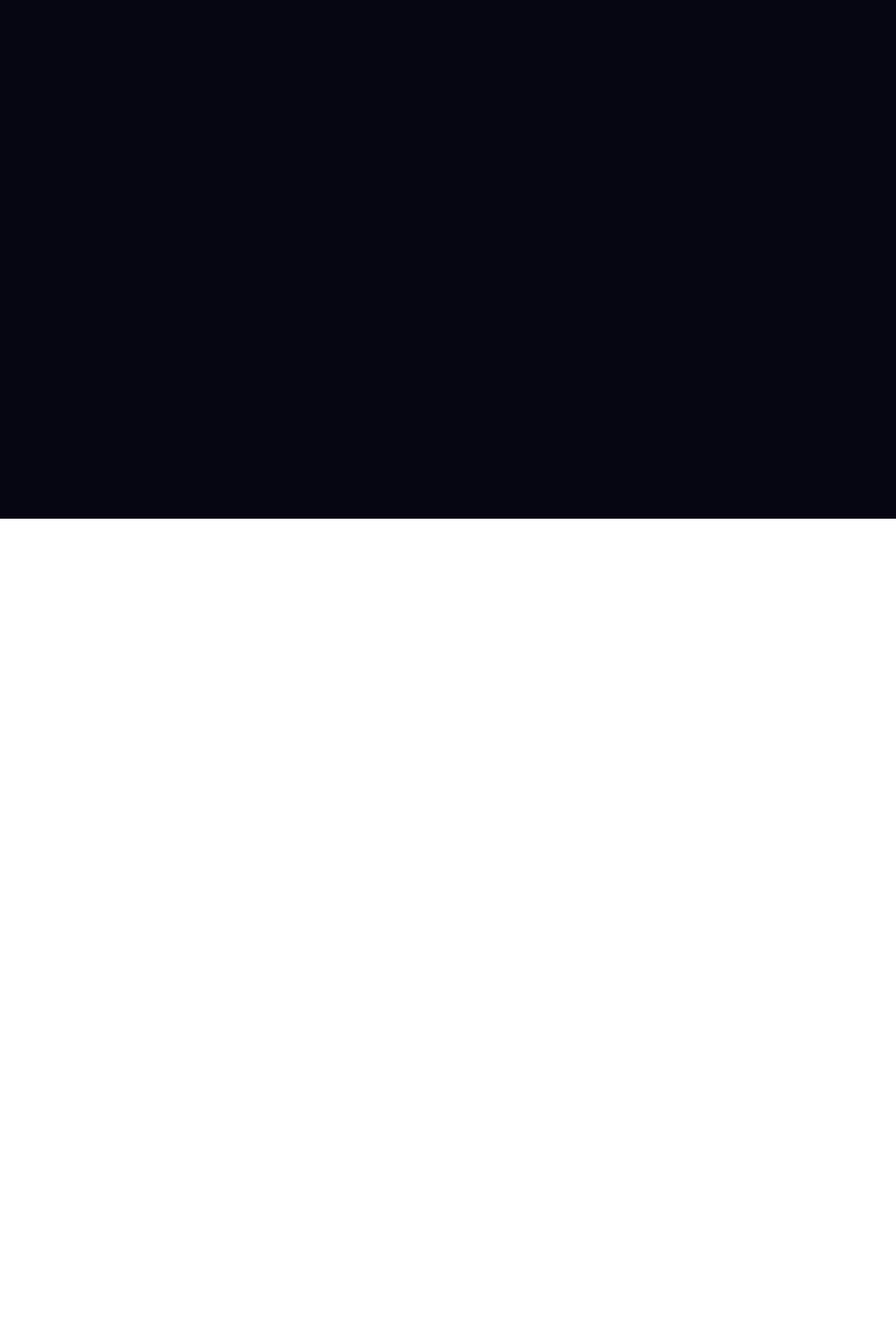
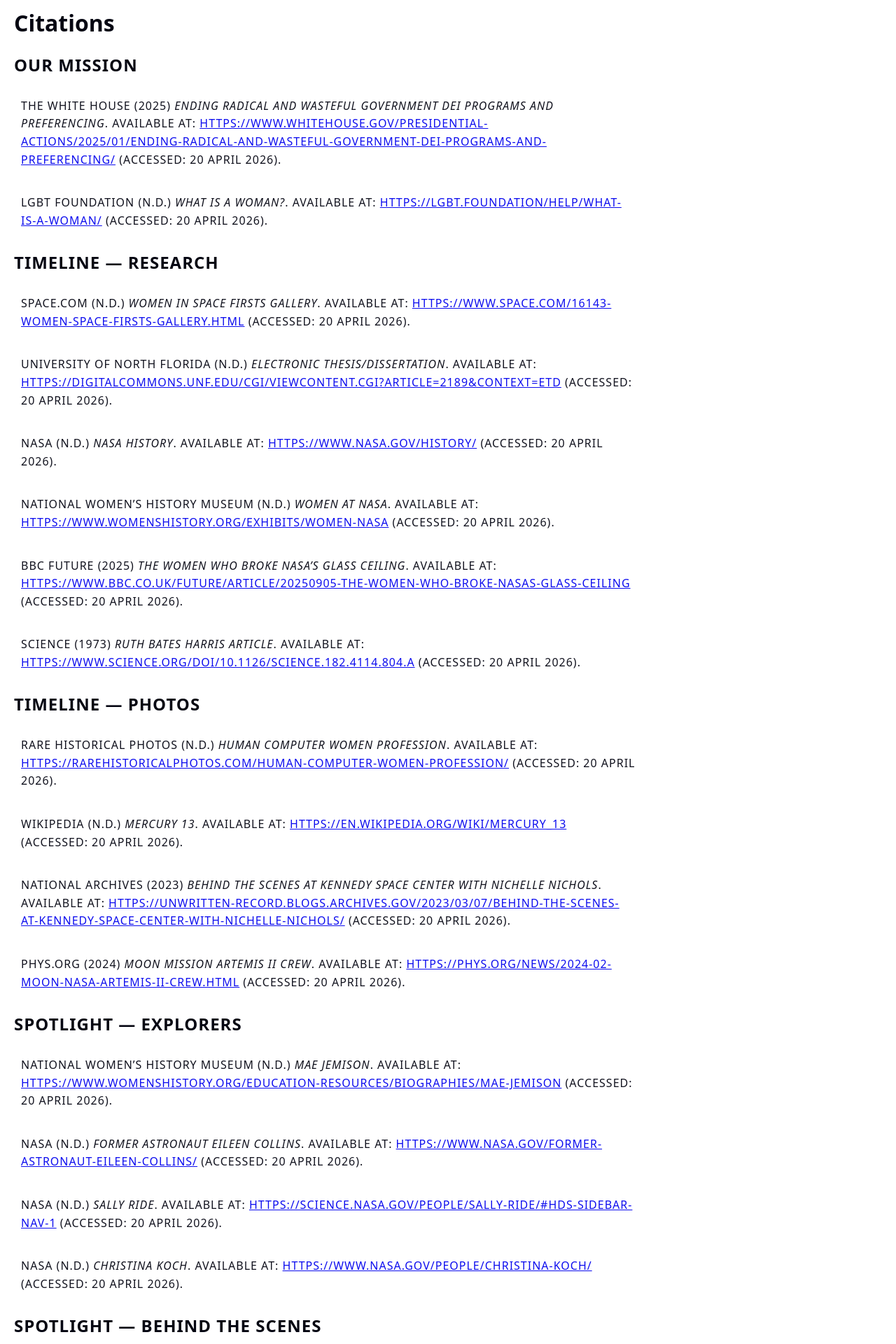
Before and after one commit to sydmtse/women-in-space, a React (Vite) app: page /citations in a window 1280 px wide. Shown: the part 80-2000 px from the top of the page at 70% size. Before the commit the page ends 821 px from the top, so only its background shows below. Built offline with nearby package versions, Linux system fonts and the light colour scheme.

Commit message:
Creation of Citation page

```diff
--- a/src/pages/Citationspage.jsx
+++ b/src/pages/Citationspage.jsx
@@ -1,7 +1,241 @@
+
+const references = {
+  "Our Mission": [
+    {
+      author: "The White House",
+      year: "2025",
+      title: "Ending radical and wasteful government DEI programs and preferencing",
+      url: "https://www.whitehouse.gov/presidential-actions/2025/01/ending-radical-and-wasteful-government-dei-programs-and-preferencing/"
+    },
+    {
+      author: "LGBT Foundation",
+      year: "n.d.",
+      title: "What is a woman?",
+      url: "https://lgbt.foundation/help/what-is-a-woman/"
+    }
+  ],
+
+  "Timeline — Research": [
+    {
+      author: "Space.com",
+      year: "n.d.",
+      title: "Women in space firsts gallery",
+      url: "https://www.space.com/16143-women-space-firsts-gallery.html"
+    },
+
+    {
+      author: "University of North Florida",
+      year: "n.d.",
+      title: "Electronic thesis/dissertation",
+      url: "https://digitalcommons.unf.edu/cgi/viewcontent.cgi?article=2189&context=etd"
+    },
+
+    {
+      author: "NASA",
+      year: "n.d.",
+      title: "NASA history",
+      url: "https://www.nasa.gov/history/"
+    },
+
+    {
+      author: "National Women’s History Museum",
+      year: "n.d.",
+      title: "Women at NASA",
+      url: "https://www.womenshistory.org/exhibits/women-nasa"
+    },
+
+    {
+      author: "BBC Future",
+      year: "2025",
+      title: "The women who broke NASA’s glass ceiling",
+      url: "https://www.bbc.co.uk/future/article/20250905-the-women-who-broke-nasas-glass-ceiling"
+    },
+
+    {
+      author: "Science",
+      year: "1973",
+      title: "Ruth Bates Harris article",
+      url: "https://www.science.org/doi/10.1126/science.182.4114.804.a"
+    }
+  ],
+
+  "Timeline — Photos": [
+    {
+      author: "Rare Historical Photos",
+      year: "n.d.",
+      title: "Human computer women profession",
+      url: "https://rarehistoricalphotos.com/human-computer-women-profession/"
+    },
+
+    {
+      author: "Wikipedia",
+      year: "n.d.",
+      title: "Mercury 13",
+      url: "https://en.wikipedia.org/wiki/Mercury_13"
+    },
+
+    {
+      author: "National Archives",
+      year: "2023",
+      title: "Behind the scenes at Kennedy Space Center with Nichelle Nichols",
+      url: "https://unwritten-record.blogs.archives.gov/2023/03/07/behind-the-scenes-at-kennedy-space-center-with-nichelle-nichols/"
+    },
+
+    {
+      author: "Phys.org",
+      year: "2024",
+      title: "Moon mission Artemis II crew",
+      url: "https://phys.org/news/2024-02-moon-nasa-artemis-ii-crew.html"
+    }
+  ],
+
+  "Spotlight — Explorers": [
+    {
+      author: "National Women’s History Museum",
+      year: "n.d.",
+      title: "Mae Jemison",
+      url: "https://www.womenshistory.org/education-resources/biographies/mae-jemison"
+    },
+
+    {
+      author: "NASA",
+      year: "n.d.",
+      title: "Former astronaut Eileen Collins",
+      url: "https://www.nasa.gov/former-astronaut-eileen-collins/"
+    },
+
+    {
+      author: "NASA",
+      year: "n.d.",
+      title: "Sally Ride",
+      url: "https://science.nasa.gov/people/sally-ride/#hds-sidebar-nav-1"
+    },
+
+    {
+      author: "NASA",
+      year: "n.d.",
+      title: "Christina Koch",
+      url: "https://www.nasa.gov/people/christina-koch/"
+    }
+  ],
+
+  "Spotlight — Behind the Scenes": [
+    {
+      author: "NASA",
+      year: "n.d.",
+      title: "Katherine Johnson",
+      url: "https://www.nasa.gov/katherine-johnson/"
+    },
+
+    {
+      author: "NASA",
+      year: "n.d.",
+      title: "Margaret Hamilton",
+      url: "https://science.nasa.gov/people/margaret-hamilton/"
+    },
+
+    {
+      author: "NASA",
+      year: "n.d.",
+      title: "Nancy Grace Roman",
+      url: "https://science.nasa.gov/people/nancy-roman/"
+    }
+  ],
+
+  "Spotlight — Advocates": [
+    {
+      author: "NASA",
+      year: "n.d.",
+      title: "Nichelle Nichols helped NASA break boundaries",
+      url: "https://www.nasa.gov/people-of-nasa/special-observances/nichelle-nichols-helped-nasa-break-boundaries-on-earth-and-in-space/"
+    },
+
+    {
+      author: "Shetterly, M.L.",
+      year: "n.d.",
+      title: "Hidden Figures: NASA’s African American computers",
+      url: "http://margotleeshetterly.com/hidden-figures-nasas-african-american-computers"
+    }
+  ],
+
+  "Join the Discussion — Recent News": [
+    {
+      author: "Scientific American",
+      year: "n.d.",
+      title: "Trump’s DEI purge is hitting NASA hard",
+      url: "https://www.scientificamerican.com/article/trumps-dei-purge-is-hitting-nasa-hard/"
+    },
+
+    {
+      author: "NASA",
+      year: "n.d.",
+      title: "Artemis",
+      url: "https://www.nasa.gov/humans-in-space/artemis/"
+    }
+  ],
+
+  "Communities & Campaigns": [
+    {
+      author: "Herstory",
+      year: "n.d.",
+      title: "Home",
+      url: "https://www.herstory.ie/home"
+    },
+
+    {
+      author: "UNOOSA",
+      year: "n.d.",
+      title: "Space4Women",
+      url: "https://www.unoosa.org/oosa/en/ourwork/topics/spaceforwomen/index.html"
+    }
+  ],
+
+  "Footer — Banner Photo": [
+    {
+      author: "NASA",
+      year: "n.d.",
+      title: "NASA answers your most pressing Artemis II questions",
+      url: "https://www.nasa.gov/missions/nasa-answers-your-most-pressing-artemis-ii-questions/"
+    },
+
+    {
+      author: "NASA",
+      year: "n.d.",
+      title: "Lunar flyby gallery",
+      url: "https://www.nasa.gov/gallery/lunar-flyby/"
+    }
+  ]
+};
+
 export default function CitationsPage() {
   return (
-    <div>
-      <h1>Citations Page Works!</h1>
+    <div className="citationsPage">
+      <h1>Citations</h1>
+
+      {Object.entries(references).map(([section, sources]) => (
+        <div key={section} className="citation-section">
+
+          <h2>{section}</h2>
+
+          {sources.map((ref, i) => (
+            <p key={i} className="citation-entry">
+              {ref.author} ({ref.year}){" "}
+              <em>{ref.title}</em>. Available at:{" "}
+
+              <a
+                href={ref.url}
+                target="_blank"
+                rel="noopener noreferrer"
+              >
+                {ref.url}
+              </a>
+
+              {" "} (Accessed: 20 April 2026).
+            </p>
+          ))}
+
+        </div>
+      ))}
     </div>
   );
 }
--- a/src/styles.css
+++ b/src/styles.css
@@ -63,6 +63,7 @@
 .panel--dark { background: #3c435c; color: #eef1ff; }
 .panel--red { background: #8a1e2b; color: #fff; }
 .panel--footer { background: #3c435c; color: #eef1ff; }
+.panel--citations { background: #c6ced4; color: #202431; }
 
 
 .nav {
@@ -876,39 +877,17 @@
 /* ------------------------------------------------------------------------------ */
 
 /* CITATIONS PAGE */
-
-.citationsPage {
-  max-width: 1000px;
-  margin: 0 auto;
-
-  padding: 120px 40px;
+.citationsPage { max-width: 1500px; text-align: left; background-color: #ffffff; margin-top: 50px; color:#050612; padding: 20px;}
+.citation-section {
+letter-spacing: 1px;
+text-transform: uppercase;
+color:#050612;
 }
 
-.citationsPage h1 {
-  font-size: 4rem;
-  font-weight: 700;
-  margin-bottom: 30px;
+.citation-entry {
+padding: 10px;
+max-width: 900px;
+line-height: 1.6;
+opacity: 0.95;
+text-align: left;
 }
-
-.citationsPage p {
-  font-size: 1.35rem;
-  line-height: 1.6;
-  margin-bottom: 60px;
-}
-
-.citationsPage h2 {
-  margin-top: 60px;
-  margin-bottom: 20px;
-}
-
-.citationsPage ul {
-  padding-left: 30px;
-}
-
-.citationsPage li {
-  margin-bottom: 16px;
-}
-
-.citationsPage a {
-  text-decoration: underline;
-}
```
Also changed, not shown: src/sections/citations.jsx (deleted, +0 -7 lines).
